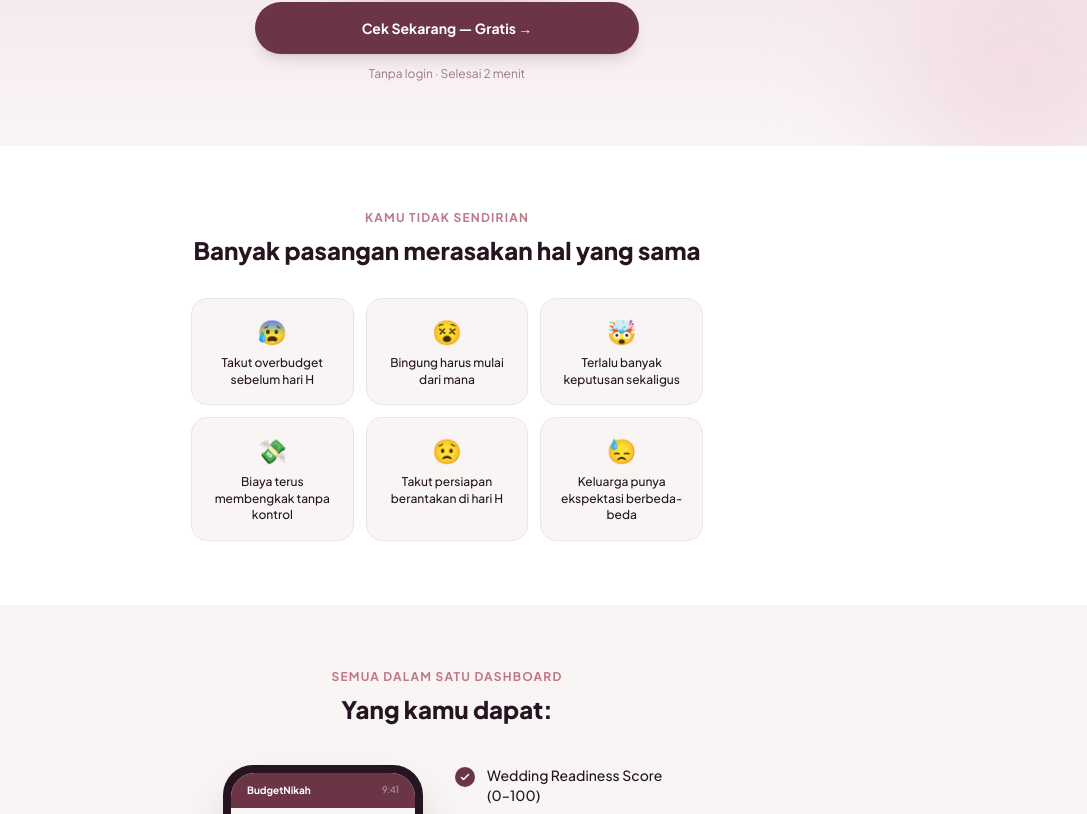
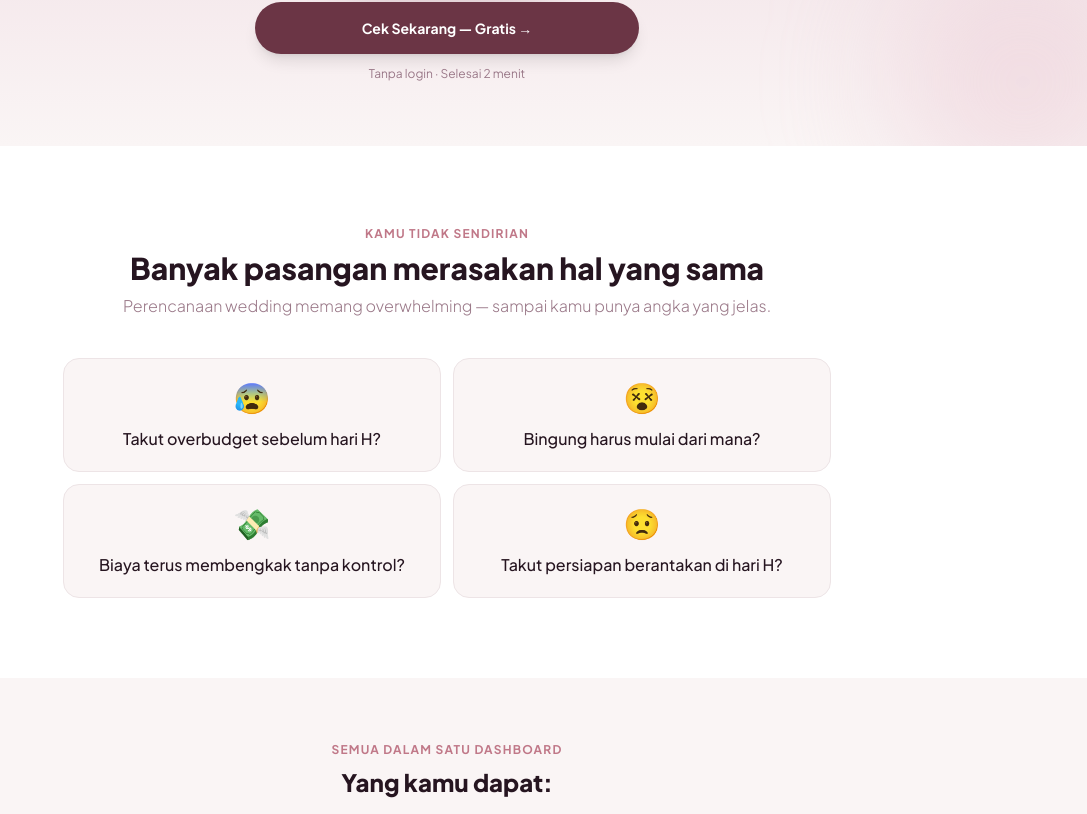
Before and after one commit to farhanafgany/Budget_Nikah, a Next.js app: page / in a window 1280 px wide. Shown: the part 707-1521 px from the top of the page, without its empty margins (193-1280 px from the left). Built offline with nearby package versions, Linux system fonts and the light colour scheme; no server answers.

Commit message:
redesign: PainCards — 4 items with question marks

```diff
--- a/src/components/landing/PainCards.tsx
+++ b/src/components/landing/PainCards.tsx
@@ -1,31 +1,34 @@
 const PAINS = [
-  { icon: '😰', text: 'Takut overbudget sebelum hari H' },
-  { icon: '😵', text: 'Bingung harus mulai dari mana' },
-  { icon: '🤯', text: 'Terlalu banyak keputusan sekaligus' },
-  { icon: '💸', text: 'Biaya terus membengkak tanpa kontrol' },
-  { icon: '😟', text: 'Takut persiapan berantakan di hari H' },
-  { icon: '😓', text: 'Keluarga punya ekspektasi berbeda-beda' },
+  { icon: '😰', text: 'Takut overbudget sebelum hari H?' },
+  { icon: '😵', text: 'Bingung harus mulai dari mana?' },
+  { icon: '💸', text: 'Biaya terus membengkak tanpa kontrol?' },
+  { icon: '😟', text: 'Takut persiapan berantakan di hari H?' },
 ]
 
 export function PainCards() {
   return (
-    <section className="px-6 py-16 bg-white">
+    <section className="px-6 py-20 bg-white">
+      <div className="max-w-3xl mx-auto">
         <p className="text-center text-xs font-bold uppercase tracking-widest text-nikah-mauve mb-2">
           Kamu tidak sendirian
         </p>
-      <h2 className="text-2xl font-extrabold text-center text-nikah-text mb-8">
+        <h2 className="text-2xl md:text-3xl font-extrabold text-center text-nikah-text mb-2">
           Banyak pasangan merasakan hal yang sama
         </h2>
-      <div className="grid grid-cols-2 md:grid-cols-3 gap-3 max-w-lg mx-auto">
+        <p className="text-center text-nikah-muted text-sm md:text-base mb-10 font-light">
+          Perencanaan wedding memang overwhelming — sampai kamu punya angka yang jelas.
+        </p>
+        <div className="grid grid-cols-2 gap-3">
           {PAINS.map((p) => (
             <div
               key={p.text}
-            className="bg-nikah-bg border border-nikah-border rounded-2xl p-4 flex flex-col items-center gap-2 text-center"
+              className="bg-nikah-bg border border-nikah-border rounded-2xl p-5 flex flex-col items-center gap-3 text-center hover:shadow-md hover:border-[#E8C0CC] transition-all"
             >
-            <span className="text-2xl">{p.icon}</span>
-            <p className="text-xs font-medium text-nikah-text leading-snug">{p.text}</p>
+              <span className="text-3xl" aria-hidden="true">{p.icon}</span>
+              <p className="text-sm md:text-base font-medium text-nikah-text leading-snug">{p.text}</p>
             </div>
           ))}
+        </div>
       </div>
     </section>
   )
```
Lines whose indentation alone changed are shown as unchanged.
